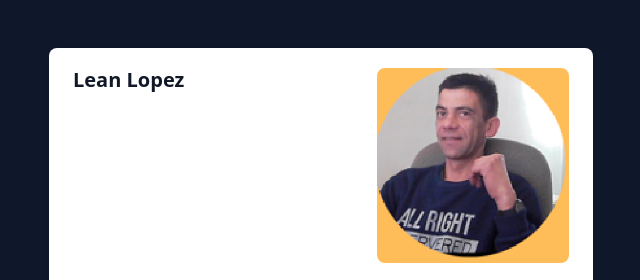
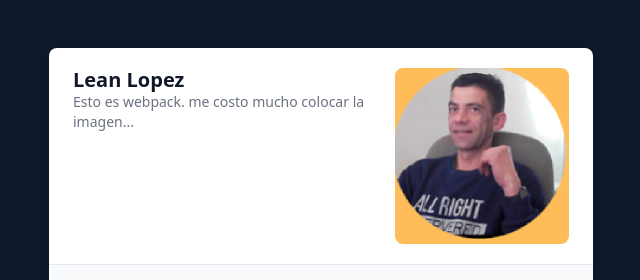
Before and after one commit to LeandroLopez-lean/curso-webpack, a website built with webpack: page public/index.html in a window 1280 px wide. Shown: the top 280 px of the page, without its empty margins (319-959 px from the left). Built offline with nearby package versions, Linux system fonts and the light colour scheme.

Commit message:
coloque la descripcion

```diff
--- a/public/index.html
+++ b/public/index.html
@@ -18,7 +18,7 @@
         <div>
           <h1 class="text-xl leading-6 font-bold text-gray-900"></h1>
           <h2 class="text-sm leading-6 text-gray-500 -mt-1"></h2>
-          <p class="mt-1 max-w-2xl text-sm text-gray-500"></p>
+          <p class="mt-1 max-w-2xl text-sm text-gray-500" id="text"></p>
         </div>
         <div>
           <img class="rounded-lg w-48" id="imagen"/>
--- a/src/index.js
+++ b/src/index.js
@@ -3,12 +3,13 @@ import fotoPerfil from "./img/foto-perfil.png";
 const $links = document.getElementById('links');
 const $name = document.querySelector('h1');
 const $fotoPerfil = document.getElementById('imagen');
+const $text = document.getElementById('text');
 
 
 const data = {
   name: "Lean Lopez",
   nickname: "Lean",
-  description: "...",
+  description: "Esto es webpack. me costo mucho colocar la imagen... ",
   avatar: fotoPerfil,
   links: [
     {
@@ -39,10 +40,9 @@ const main = () => {
   $links.appendChild(newItem);
   $name.appendChild(name);
 
-  $fotoPerfil.src = data.avatar;
+  $fotoPerfil.src = fotoPerfil;
   $fotoPerfil.alt = "tuyu";
-
-
+  $text.textContent = data.description;
 
 }
 
```
